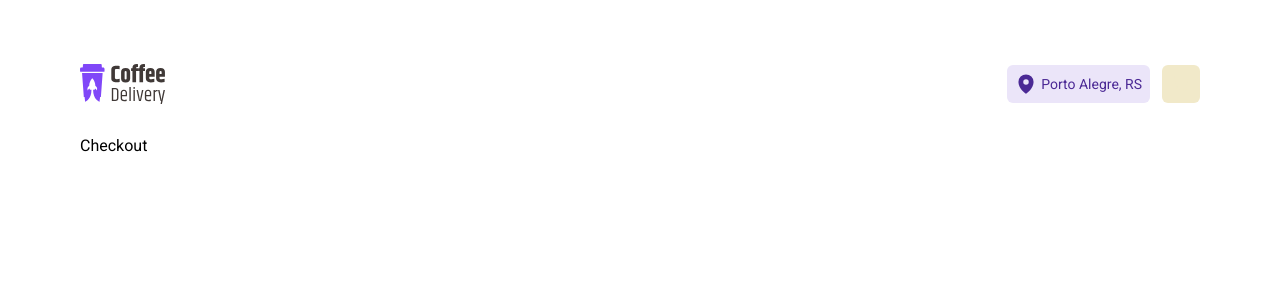
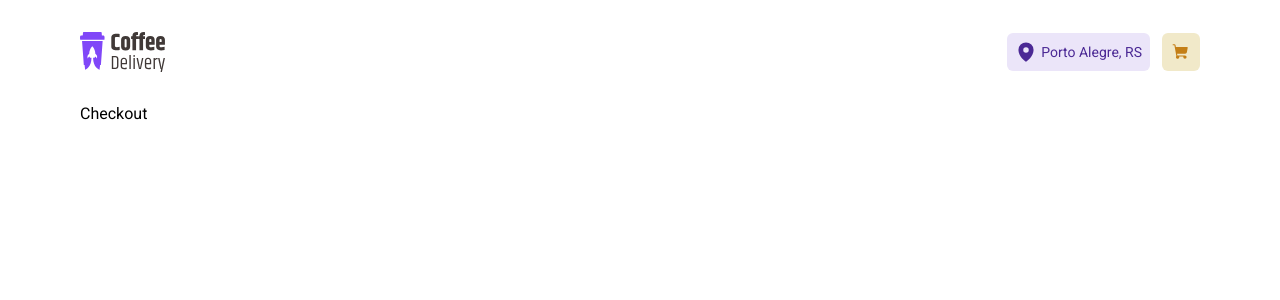
Before and after one commit to wspietro/ignite-coffe_shop, a React (Vite) app: page /checkout in a window 1280 px wide. Shown: the top 300 px of the page. Built offline with nearby package versions, Linux system fonts and the light colour scheme.

Commit message:
:lipstick: fix: ajustes de estilos

```diff
--- a/src/layouts/DefaultLayout.tsx
+++ b/src/layouts/DefaultLayout.tsx
@@ -14,7 +14,7 @@ export function DefaultLayout() {
 const LayoutContainer = styled.body`
   max-width: 74rem;
   margin: 0 auto;
-  padding: 2rem;
+  padding: 0 2rem;
 
   display: flex;
   flex-direction: column;
--- a/src/styles/global.ts
+++ b/src/styles/global.ts
@@ -18,7 +18,7 @@ export const GlobalStyle = createGlobalStyle`
 
   body, input, textarea, button {
     font-family: 'Roboto', sans-serif;
-    font-weight: ${props => props.theme.fontWeight.regular};
+    font-weight: ${({ theme }) => theme.fontWeight.regular};
     font-size: 1rem;
   }
 `;
--- a/src/styles/themes/default.ts
+++ b/src/styles/themes/default.ts
@@ -2,8 +2,8 @@ export const defaultTheme = {
   colors: {
     product: {
       yellowLight: '#F1E9C9',
-      yellow: '#F1E9C9',
-      yellowDark: '#F1E9C9',
+      yellow: '#DBAC2C',
+      yellowDark: '#C47F17',
 
       purpleLight: '#EBE5F9',
       purple: '#8047F8',
```
